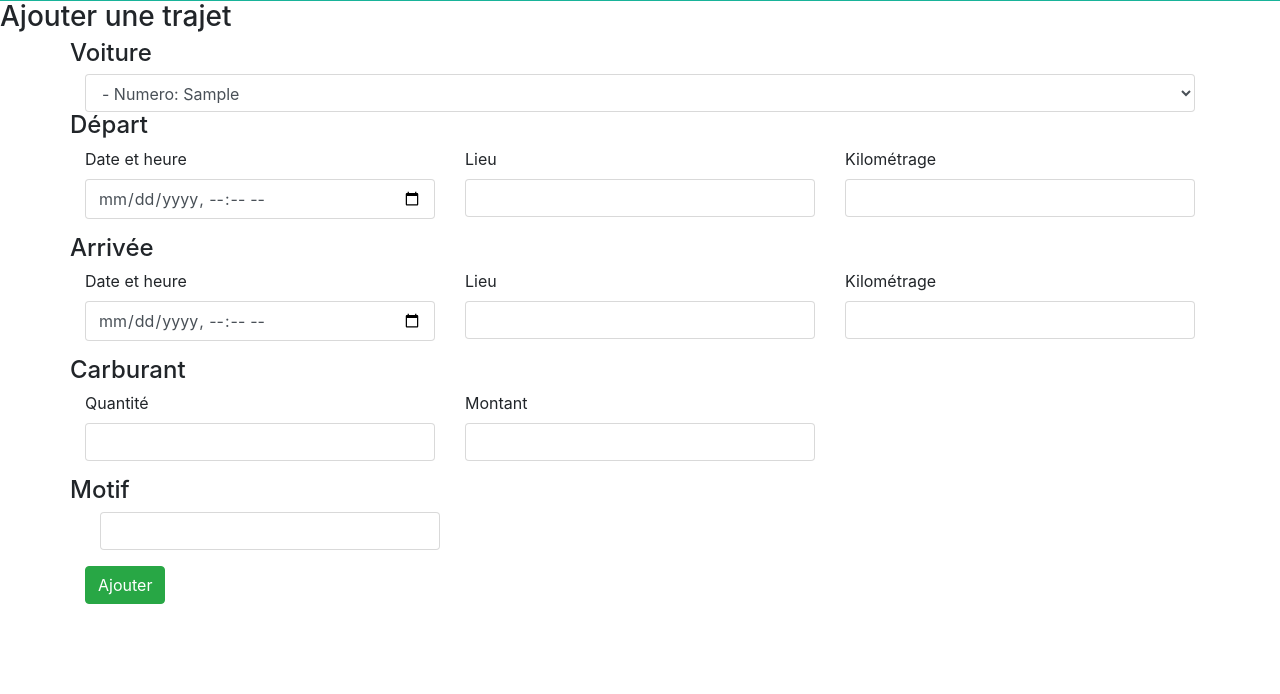
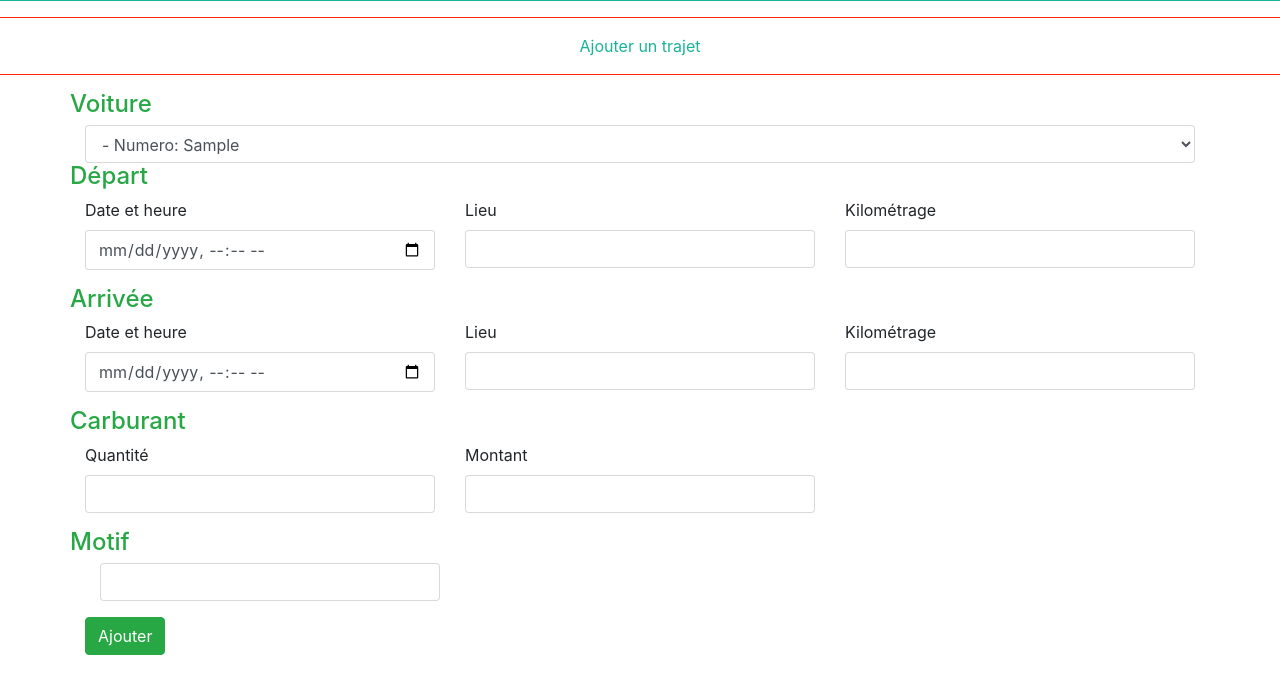
Before and after one commit to mandresyrabenja/evaluation, a CodeIgniter app: page /evaluation/travel/add in a window 1280 px wide. Shown: the part 67-761 px from the top of the page. Run offline with CodeIgniter, Linux system fonts and the light colour scheme; tables that the repository leaves empty or names only in its code hold one stand-in row (values such as "Sample post"); data that the repository does not hold is empty.

Commit message:
feat: Add frontoffice template

```diff
--- a/application/controllers/Travel.php
+++ b/application/controllers/Travel.php
@@ -51,12 +51,4 @@ class Travel extends CI_Controller
         $this->db->insert('travel', $data);
         redirect('travel/list');
     }
-
-    function showAll(){
-        $query=  $this->exp_category->showAll();
-        if($query){
-            $result['categories']  = $this->exp_category->showAll();
-        }
-        echo json_encode($result);
-    }
 }
--- a/application/views/due/list.php
+++ b/application/views/due/list.php
@@ -5,6 +5,12 @@
 <hr>
 
 <div class="container">
+        <div class="row">
+            <div class="col-md-10"></div>
+            <div class="col-md-2">
+                <a class="btn btn-success btn-block" href="<?= site_url('car/updateDueForm') ?>">Mise à jour</a></td>
+            </div>
+        </div>
     <div class="row">
         <div class="col-md-12">
             <table class="table is-bordered is-hoverable">
--- a/application/views/template.php
+++ b/application/views/template.php
@@ -28,10 +28,10 @@
             <div class="collapse navbar-collapse" id="navbarNav">
                 <ul class="navbar-nav">
                     <li class="nav-item active">
-                        <a class="nav-link" href="<?= site_url('travel/add') ?>">Trajet</a>
+                        <a class="nav-link" href="<?= site_url('travel/list') ?>">Trajet</a>
                     </li>
                     <li class="nav-item active">
-                        <a class="nav-link" href="<?= site_url('car/updateDueForm') ?>">Echéance</a>
+                        <a class="nav-link" href="<?= site_url('car/listDue') ?>">Echéance</a>
                     </li>
                 </ul>
             </div>
--- a/application/views/travel/add.php
+++ b/application/views/travel/add.php
@@ -1,8 +1,11 @@
-<h3 slot="head" >Ajouter une trajet</h3>
-
+<hr>
+    <ul class="nav justify-content-center" id="crud_title">
+        <li class="nav-item">Ajouter un trajet</li>
+    </ul>
+<hr>
 <div class="container">
 <form action="<?= site_url('travel/insert') ?>" method="POST" class="login">
-        <div class="row">
+        <div class="row text-success">
             <h4>Voiture</h4>
         </div>
         <select name="car_id" class="form-control">
@@ -10,7 +13,7 @@
                 <option value="<?= $car->numero ?>"><?= $car->car_model ?> - Numero: <?= $car->numero ?></option>
             <?php endforeach; ?>
         </select>
-        <div class="row">
+        <div class="row text-success">
             <h4>Départ</h4>
         </div>
         <div class="row">
@@ -33,7 +36,7 @@
                 </div>
             </div>
         </div>
-        <div class="row">
+        <div class="row text-success">
             <h4>Arrivée</h4>
         </div>
         <div class="row">
@@ -56,7 +59,7 @@
                 </div>
             </div>
         </div>
-        <div class="row">
+        <div class="row text-success">
             <h4>Carburant</h4>
         </div>
         <div class="row">
@@ -73,7 +76,7 @@
                 </div>
             </div>
         </div>
-        <div class="row">
+        <div class="row text-success">
             <h4>Motif</h4>
         </div>
         <div class="col-md-4">
--- a/application/views/travel/list.php
+++ b/application/views/travel/list.php
@@ -5,6 +5,12 @@
     <hr>
 
     <div class="container">
+        <div class="row">
+            <div class="col-md-10"></div>
+            <div class="col-md-2">
+                <a class="btn btn-success btn-block" href="<?= site_url('travel/add') ?>">Ajouter</a></td>
+            </div>
+        </div>
         <div class="row">
             <div class="col-md-12">
                 <table class="table is-bordered is-hoverable">
```
Also changed, not shown: application/views/due/update.php (+5 -2 lines), README.md (deleted).
